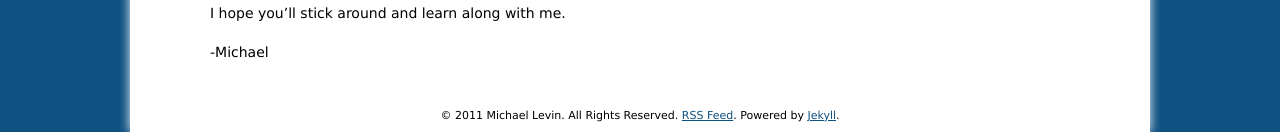
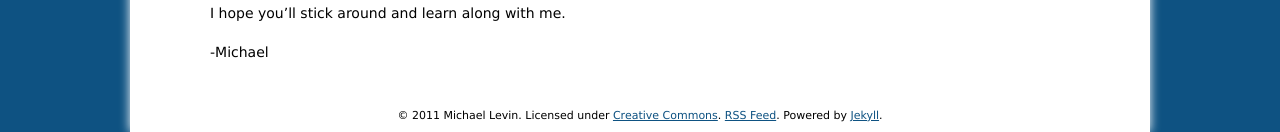
Before and after one commit to kinnetica/kinnetica.com, a Jekyll site: the page built from index.html, in a window 1280 px wide. Shown: the part 2091-2223 px from the top of the page. Built offline with Jekyll 4.4.1, drawn with Linux system fonts in a browser that asks for light colours; Markdown is read by kramdown in place of the engine named in the settings.

Commit message:
Changed license to creative commons and made slight change to title of site

```diff
--- a/_layouts/default.html
+++ b/_layouts/default.html
@@ -47,7 +47,7 @@ o  o  o-O-o  o   o  o   o  o-oo    o    o-O-o    o-o  o   o
       {{ content }}
     </div>
     <div id="footer">
-      <p>&copy; 2011 Michael Levin. All Rights Reserved. <a href="http://feeds.feedburner.com/kinnetica">RSS Feed</a>. Powered by <a href="https://github.com/mojombo/jekyll">Jekyll</a>.</p>
+      <p>&copy; 2011 Michael Levin. Licensed under <a href="http://creativecommons.org/licenses/by/3.0/">Creative Commons</a>. <a href="http://feeds.feedburner.com/kinnetica">RSS Feed</a>. Powered by <a href="https://github.com/mojombo/jekyll">Jekyll</a>.</p>
     </div>
   </div>
   <!-- Google Analytics -->
--- a/index.html
+++ b/index.html
@@ -1,6 +1,6 @@
 ---
 layout: default
-title: Kinnetica | Home of Michael Levin
+title: Michael Levin | Kinnetica
 description: Kinnetica is the home of Michael Levin, a web and software developer living in the Washington, D.C. area.
 keywords: michael levin,blog,html,css,javascript,ruby,rails,programming,web,development
 ---
```
